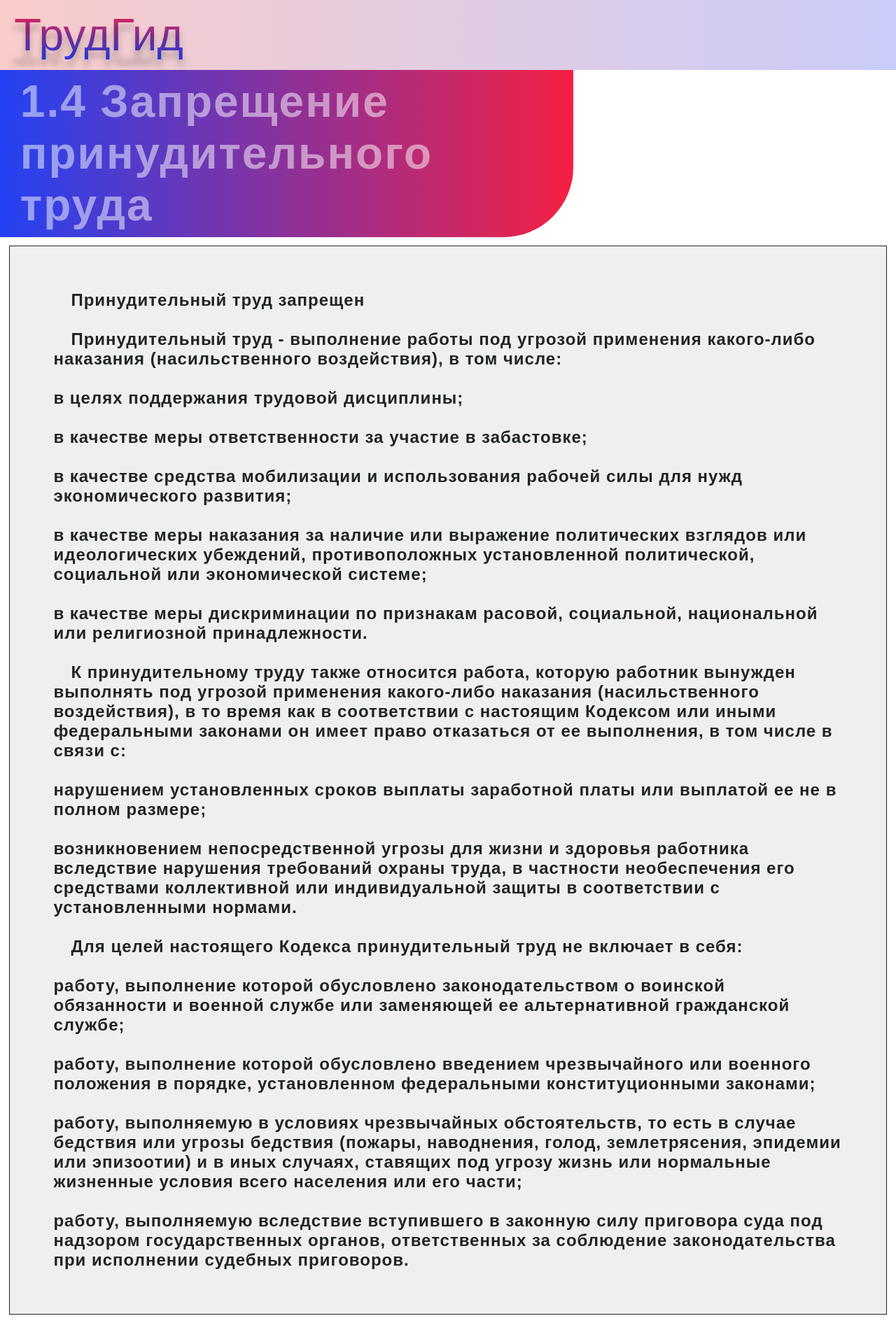
After one commit to LiSeKai/my_site, a Django app: page /page4 in a window 1280 px wide. The commit adds this page. Shown: the whole page at 70% size. Run offline with Django 5.2, Linux system fonts and the light colour scheme.

Commit message:
Доп статьи2

```diff
--- a/main/templates/main/header.html
+++ b/main/templates/main/header.html
@@ -112,13 +112,13 @@ body {
 <body>
     <header class="header">
         <div class="logo">
-            <a href="mmenu">Трудовое право РФ</a>
+            <a href="mmenu">ТрудГид</a>
         </div>
-        <div class="cta">
-            <a href="login" class="button">Вход</a>
-            <a href="registration" class="button2">Регистрация</a>
+<!--        <div class="cta">-->
+<!--            <a href="login" class="button">Вход</a>-->
+<!--            <a href="registration" class="button2">Регистрация</a>-->
 
-        </div>
+<!--        </div>-->
     </header>
     <script></script>
 </body>
--- /dev/null
+++ b/main/templates/main/page4.html
@@ -0,0 +1,23 @@
+{% extends 'main/page_layout.html' %}
+{% block mtitle %} статья 4 {% endblock %}
+{% block title %}1.4 Запрещение принудительного труда{% endblock %}
+{% block content %}    <p>Принудительный труд запрещен</p><br />
+<p>Принудительный труд - выполнение работы под угрозой применения какого-либо наказания (насильственного воздействия), в том числе:<br/><br/>
+    в целях поддержания трудовой дисциплины;<br/><br/>
+в качестве меры ответственности за участие в забастовке;<br/><br/>
+в качестве средства мобилизации и использования рабочей силы для нужд экономического развития;<br/><br/>
+в качестве меры наказания за наличие или выражение политических взглядов или идеологических убеждений, противоположных установленной политической, социальной или экономической системе;<br/><br/>
+в качестве меры дискриминации по признакам расовой, социальной, национальной или религиозной принадлежности.
+</p><br/>
+<p>К принудительному труду также относится работа, которую работник вынужден выполнять под угрозой применения какого-либо наказания (насильственного воздействия), в то время как в соответствии с настоящим Кодексом или иными федеральными законами он имеет право отказаться от ее выполнения, в том числе в связи с:<br/><br/>
+нарушением установленных сроков выплаты заработной платы или выплатой ее не в полном размере;<br/><br/>
+возникновением непосредственной угрозы для жизни и здоровья работника вследствие нарушения требований охраны труда, в частности необеспечения его средствами коллективной или индивидуальной защиты в соответствии с установленными нормами.
+</p><br/>
+<p>
+    Для целей настоящего Кодекса принудительный труд не включает в себя:<br/><br/>
+работу, выполнение которой обусловлено законодательством о воинской обязанности и военной службе или заменяющей ее альтернативной гражданской службе;<br/><br/>
+работу, выполнение которой обусловлено введением чрезвычайного или военного положения в порядке, установленном федеральными конституционными законами;<br/><br/>
+работу, выполняемую в условиях чрезвычайных обстоятельств, то есть в случае бедствия или угрозы бедствия (пожары, наводнения, голод, землетрясения, эпидемии или эпизоотии) и в иных случаях, ставящих под угрозу жизнь или нормальные жизненные условия всего населения или его части;<br/><br/>
+работу, выполняемую вследствие вступившего в законную силу приговора суда под надзором государственных органов, ответственных за соблюдение законодательства при исполнении судебных приговоров.
+</p>
+    {% endblock %}
--- a/main/templates/main/stat_menu.html
+++ b/main/templates/main/stat_menu.html
@@ -41,8 +41,8 @@
         </div>
 
         <div class="box_stat">
-            <a href="stat_page" class="text_stat">
-                1.1. Цели и задачи трудового законодательства
+            <a href="page4" class="text_stat">
+                1.4. Запрещение принудительного труда
             </a>
             <p class="go_to_page">>></p>
         </div>
--- a/main/urls.py
+++ b/main/urls.py
@@ -18,5 +18,6 @@ urlpatterns = [
     path('stat_page', views.stat_pag1),
     path('page2', views.stat_pag2),
     path('page3', views.stat_pag3),
+    path('page4', views.stat_pag4),
 
 ]
--- a/main/views.py
+++ b/main/views.py
@@ -26,3 +26,5 @@ def stat_pag2(request):
     return render(request,'main/page2.html')
 def stat_pag3(request):
     return render(request,'main/page3.html')
+def stat_pag4(request):
+    return render(request,'main/page4.html')
```
